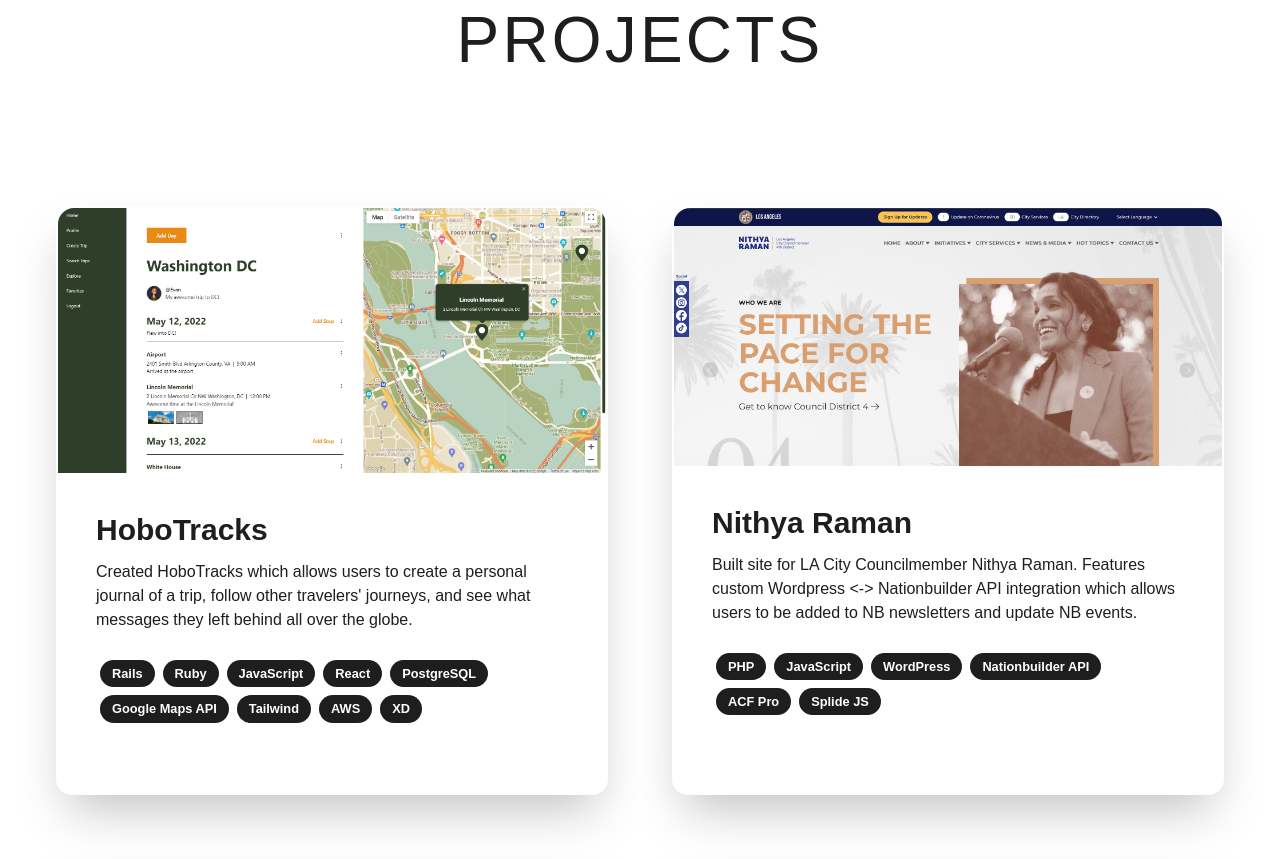
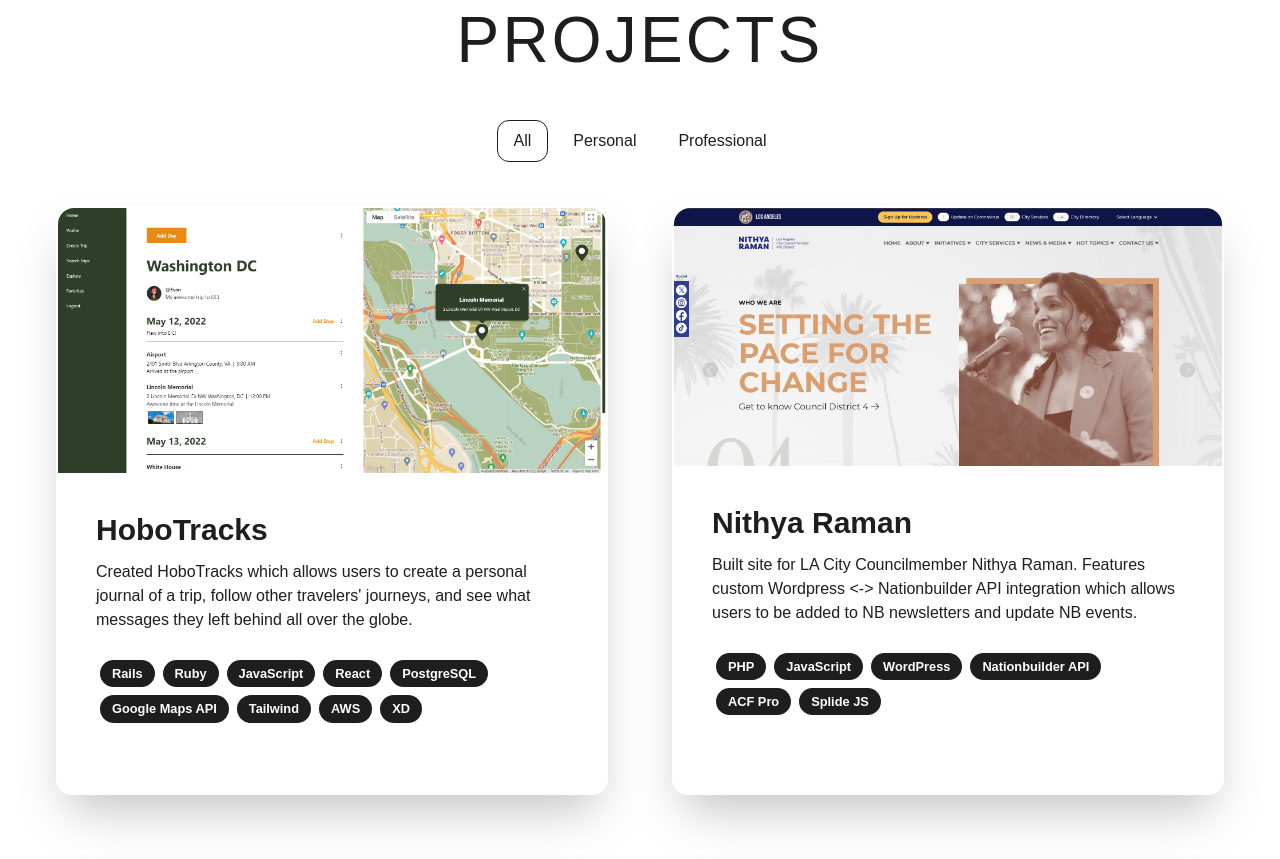
Before and after one commit to evan-chernicky/personal-website, a React (Create React App) app: page / in a window 1280 px wide. Shown: the part 2800-3659 px from the top of the page. Built offline with nearby package versions, Linux system fonts and the light colour scheme; grey boxes are pictures that could not be loaded; a web font is replaced by a local one.

Commit message:
slight adjustment with filtering classes to make it work on light mode

```diff
--- a/src/components/Projects.js
+++ b/src/components/Projects.js
@@ -15,7 +15,7 @@
   return (
     <div className="min-h-screen p-6 max-w-screen-xl m-auto flex flex-col items-center">
         <h2 className="mb-8 text-center text-black dark:text-white text-6xl uppercase tracking-wider tracking-in-expand opacity-0">Projects</h2>
-        <div className="flex align-center justify-center gap-2 text-white mb-3">
+        <div className="flex align-center justify-center gap-2 dark:text-white text-black mb-3">
           {
               projectTypes.map((projectType, index) => {
                 return <SingleFilter key={projectType} projectType={projectType} currentFilter={currentFilter} setCurrentFilter={setCurrentFilter}/>
--- a/src/components/SingleFilter.js
+++ b/src/components/SingleFilter.js
@@ -2,10 +2,10 @@
 import React from 'react'
 
 function SingleFilter({projectType, currentFilter, setCurrentFilter}) {
-    const activeClasses = (projectType === currentFilter) ? 'dark:border-white border-black' : ''
+    const activeClasses = (projectType === currentFilter) ? 'dark:border-white border-black' : 'border-transparent'
 
   return (
-    <button onClick={() => setCurrentFilter(projectType)} className={`${activeClasses} border border-transparent py-2 px-4 rounded-xl`}>{projectType}</button>
+    <button onClick={() => setCurrentFilter(projectType)} className={`border py-2 px-4 rounded-xl ${activeClasses}`}>{projectType}</button>
   )
 }
 
```
